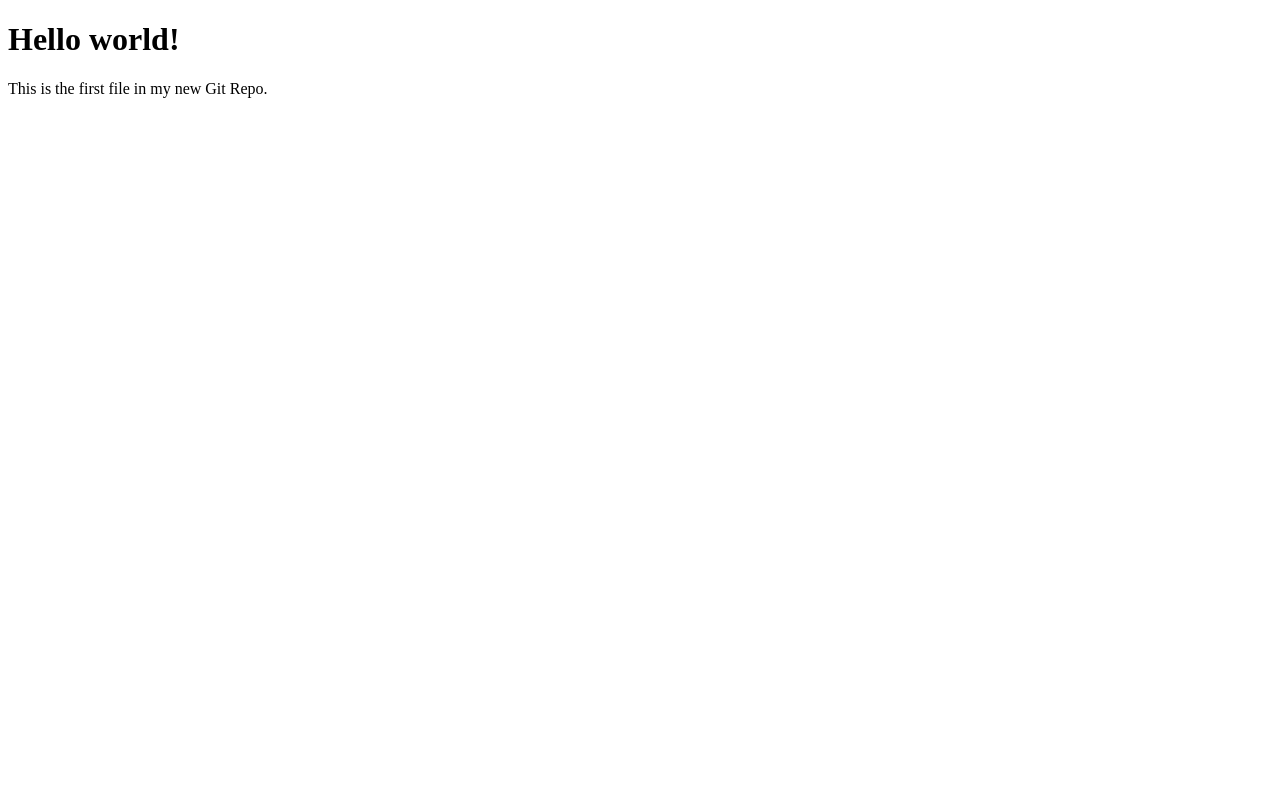
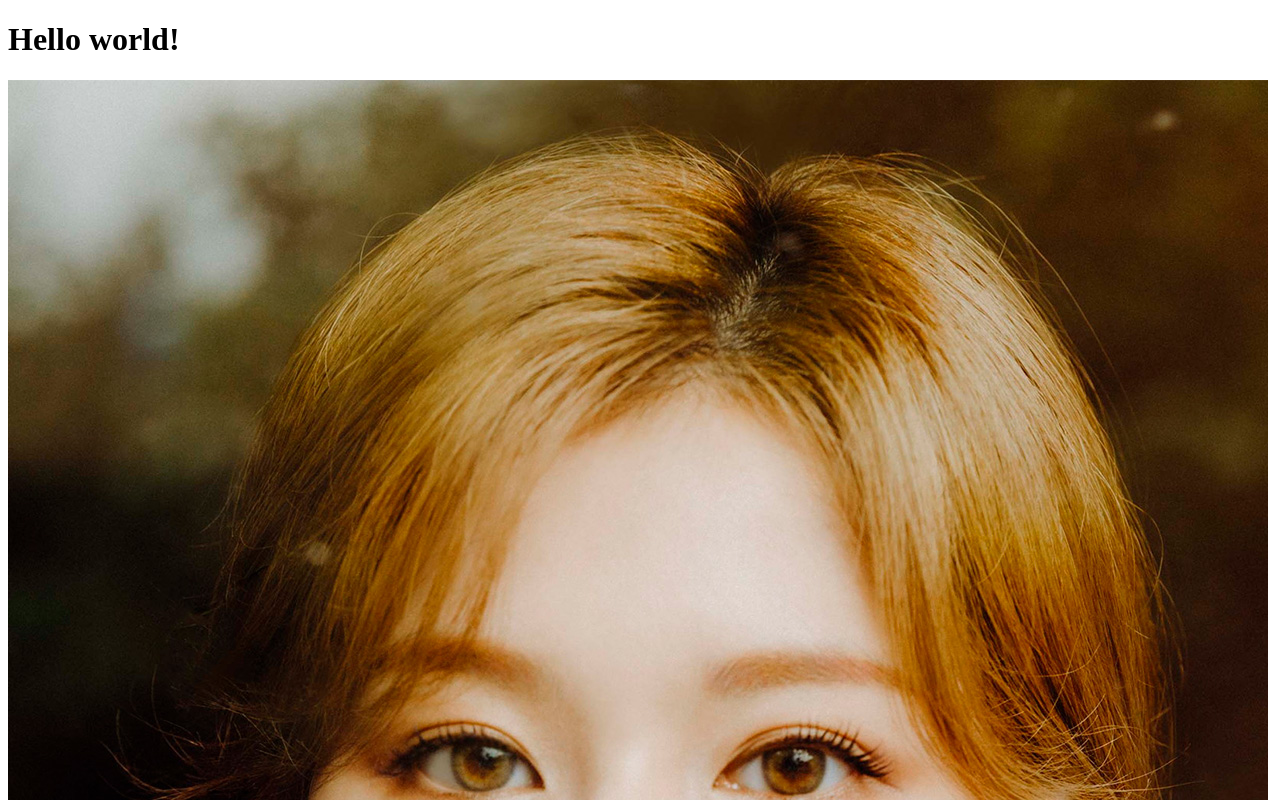
Before and after one commit to camtien4757/testgit, a plain HTML site: page index.html in a window 1280 px wide. Shown: the top 800 px of the page. Drawn offline with Linux system fonts and the light colour scheme.

Commit message:
day la lan commit thu 2

```diff
--- a/index.html
+++ b/index.html
@@ -6,6 +6,7 @@
 <body>
 
 <h1>Hello world!</h1>
+<img src="/ssh.jpg" alt="">
 <p>This is the first file in my new Git Repo.</p>
 
 </body>
```
Also changed, not shown: imgbr.txt (added), ssh.jpg (added).
